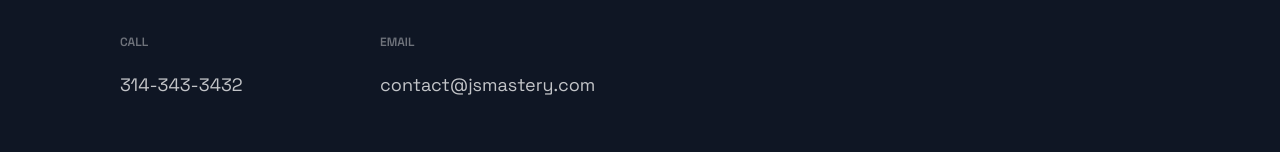
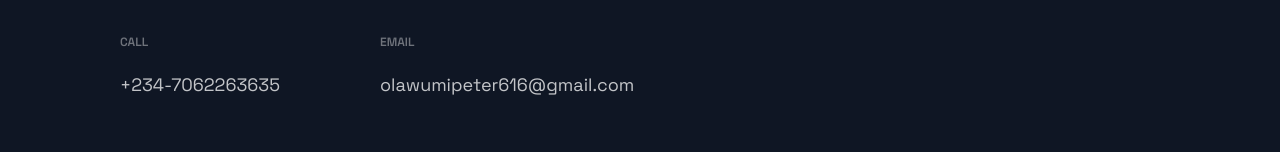
Before and after one commit to RocDev001/portfolio-website, a Next.js app: page / in a window 1280 px wide. Shown: the part 3847-3999 px from the top of the page. Built offline with nearby package versions, Linux system fonts and the light colour scheme.

Commit message:
Update Footer.js

```diff
--- a/src/components/Footer/Footer.js
+++ b/src/components/Footer/Footer.js
@@ -10,12 +10,12 @@ const Footer = () => {
       <LinkList>
         <LinkColumn>
           <LinkTitle>Call</LinkTitle>
-          <LinkItem href="tel:314-343-3432">314-343-3432</LinkItem>
+          <LinkItem href="tel:+234-7062263635">+234-7062263635</LinkItem>
         </LinkColumn>
         <LinkColumn>
           <LinkTitle>Email</LinkTitle>
-          <LinkItem href="mailto:contact@jsmastery.com">
-            contact@jsmastery.com
+          <LinkItem href="mailto:olawumipeter616@gmail.com">
+            olawumipeter616@gmail.com
           </LinkItem>
         </LinkColumn>
       </LinkList>
@@ -24,7 +24,7 @@ const Footer = () => {
           <Slogan>Innovating one project at a time</Slogan>
         </CompanyContainer>
         <SocialContainer>
-          <SocialIcons href="https://google.com">
+          <SocialIcons href="https://github.com/RocDev001">
             <AiFillGithub size="3rem" />
           </SocialIcons>
           <SocialIcons href="https://google.com">
```
